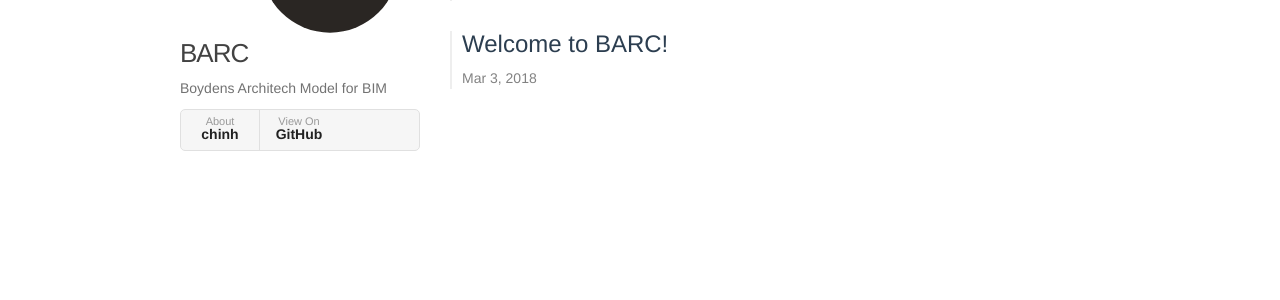
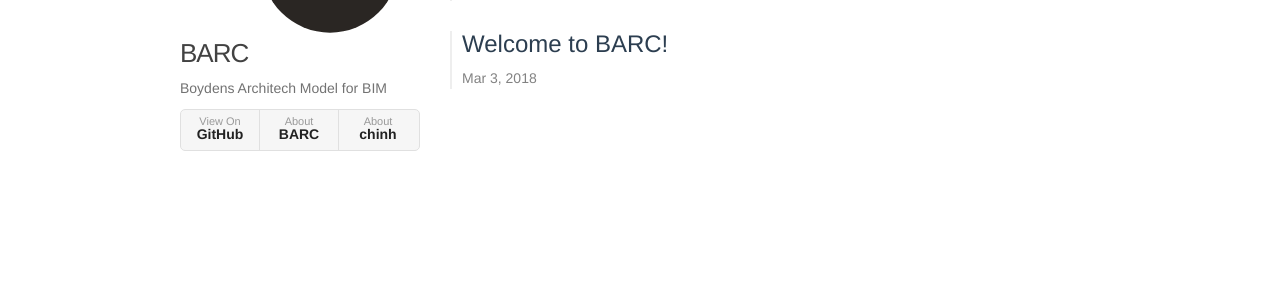
Before and after one commit to sweco-vnchit/BARC, a Jekyll site: the page built from docs/index.html, in a window 1280 px wide. Shown: the part 156-456 px from the top of the page. Built offline with Jekyll 4.4.1, drawn with Linux system fonts in a browser that asks for light colours.

Commit message:
Update Layouts

```diff
--- a/docs/_layouts/default.html
+++ b/docs/_layouts/default.html
@@ -33,14 +33,19 @@
         </ul> -->
 
         <ul class="main">
-         <li>
-            <a href="https://github.com/chinh-trieutien">
-              About<br/><strong>chinh</strong>
+          <li>
+            <a href="https://github.com/chinh-trieutien/BARC">
+              View On<strong>GitHub</strong>
             </a>
           </li>
           <li>
-            <a href="https://github.com/chinh-trieutien/BARC">
-              View On<strong>GitHub</strong>
+            <a href="https://chinh-trieutien.github.io/BARC/2018/03/05/what-is-BARC.html">
+              About<strong>BARC</strong>
+            </a>
+          </li>
+          <li>
+            <a href="https://github.com/chinh-trieutien">
+              About<strong>chinh</strong>
             </a>
           </li>
         </ul>
```
